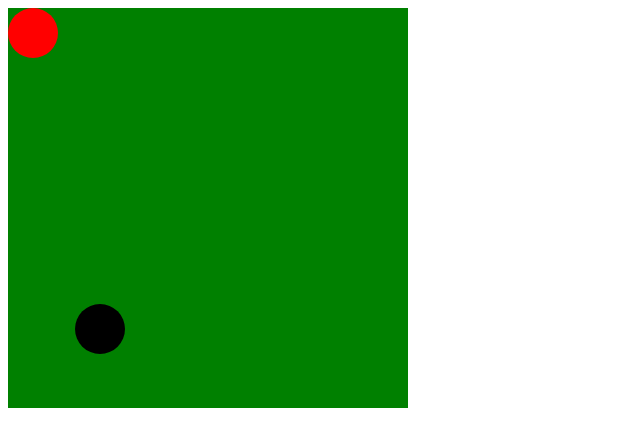
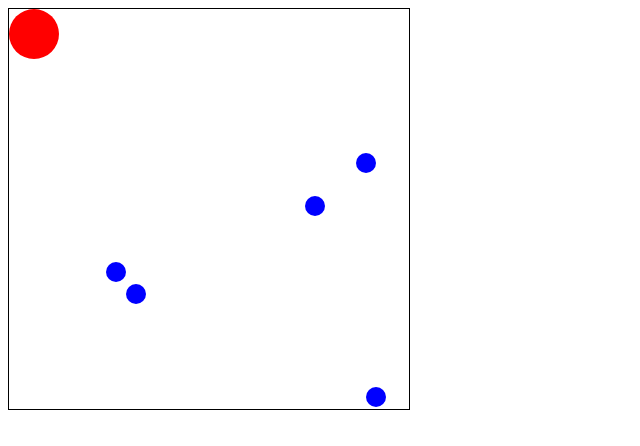
Before and after one commit to dezmerek/Programowanie-w-JavaScript, a plain HTML site: page lab6/index.html in a window 1280 px wide. Shown: the whole page, without its empty margins (0-640 px from the left). Drawn offline with Linux system fonts and the light colour scheme.

Commit message:
kilka dziur, losowe miejsca

```diff
--- a/lab6/index.html
+++ b/lab6/index.html
@@ -8,10 +8,9 @@
     <title>Ball In The Hole</title>
 </head>
 <body>
-    <div id="game">
-        <div id="area"></div>
+    <div id="area">
         <div id="ball"></div>
-        <div id="hole"></div>
+        <div id="holeContainer"></div>
       </div>
 
     <script src="main.js"></script>
--- a/lab6/main.js
+++ b/lab6/main.js
@@ -1,18 +1,23 @@
 const area = document.getElementById("area");
 const ball = document.getElementById("ball");
-const hole = document.getElementById("hole");
+const holeContainer = document.getElementById("holeContainer");
 
 let x = 0;
 let y = 0;
 
-// set the size of the area
 area.style.width = "400px";
 area.style.height = "400px";
 
-const holeWidth = hole.offsetWidth;
-const holeHeight = hole.offsetHeight;
 const areaWidth = area.offsetWidth;
 const areaHeight = area.offsetHeight;
+
+const holes = [];
+for (let i = 0; i < 5; i++) {
+  const hole = document.createElement("div");
+  hole.classList.add("hole");
+  holeContainer.appendChild(hole);
+  holes.push(hole);
+}
 
 window.addEventListener("deviceorientation", (event) => {
   x += event.gamma / 10;
@@ -26,28 +31,34 @@ function animate() {
   ball.style.left = x + "px";
   ball.style.top = y + "px";
 
+  for (const hole of holes) {
     if (
       x > hole.offsetLeft &&
-    x < hole.offsetLeft + holeWidth &&
+      x < hole.offsetLeft + hole.offsetWidth &&
       y > hole.offsetTop &&
-    y < hole.offsetTop + holeHeight
+      y < hole.offsetTop + hole.offsetHeight
     ) {
       hole.style.display = "none";
-    randomHolePosition();
+    }
   }
 
   requestAnimationFrame(animate);
 }
 
-function randomHolePosition() {
-  const x = Math.floor(Math.random() * (areaWidth - holeWidth));
-  const y = Math.floor(Math.random() * (areaHeight - holeHeight));
-
-  hole.style.left = x + "px";
-  hole.style.top = y + "px";
+function randomHolePositions() {
+  for (const hole of holes) {
     hole.style.display = "block";
+    hole.style.left = Math.floor(Math.random() * (areaWidth - hole.offsetWidth)) + "px";
+    hole.style.top = Math.floor(Math.random() * (areaHeight - hole.offsetHeight)) + "px";
+  }
+  for (const hole of holes) {
+  hole.addEventListener("mouseover", () => {
+    hole.style.display = "none";
+  });
 }
 
-randomHolePosition();
+}
+
+randomHolePositions();
 
 animate();
--- a/lab6/style.css
+++ b/lab6/style.css
@@ -1,28 +1,23 @@
-#game {
-    width: 100%;
-    height: 100%;
+#area {
     position: relative;
-  }
-
-  #area {
-    width: 100%;
-    height: 100%;
-    position: absolute;
-    background-color: green;
+    width: 400px;
+    height: 400px;
+    border: 1px solid black;
   }
 
   #ball {
+    position: absolute;
     width: 50px;
     height: 50px;
+    border-radius: 100%;
     background-color: red;
-    border-radius: 25px;
-    position: absolute;
   }
 
-  #hole {
-    width: 50px;
-    height: 50px;
-    background-color: black;
-    border-radius: 25px;
+  .hole {
     position: absolute;
+    pointer-events: none;
+    width: 20px;
+    height: 20px;
+    border-radius: 100%;
+    background-color: blue;
   }
```
Lines whose indentation alone changed are shown as unchanged.
